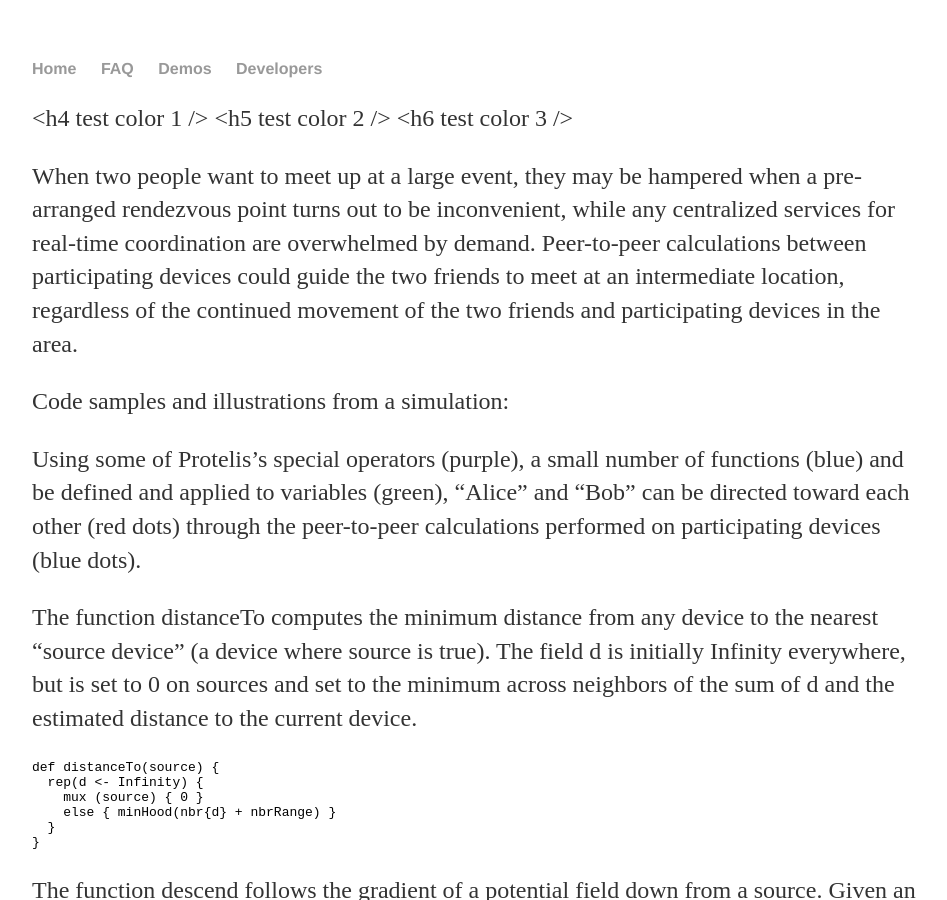
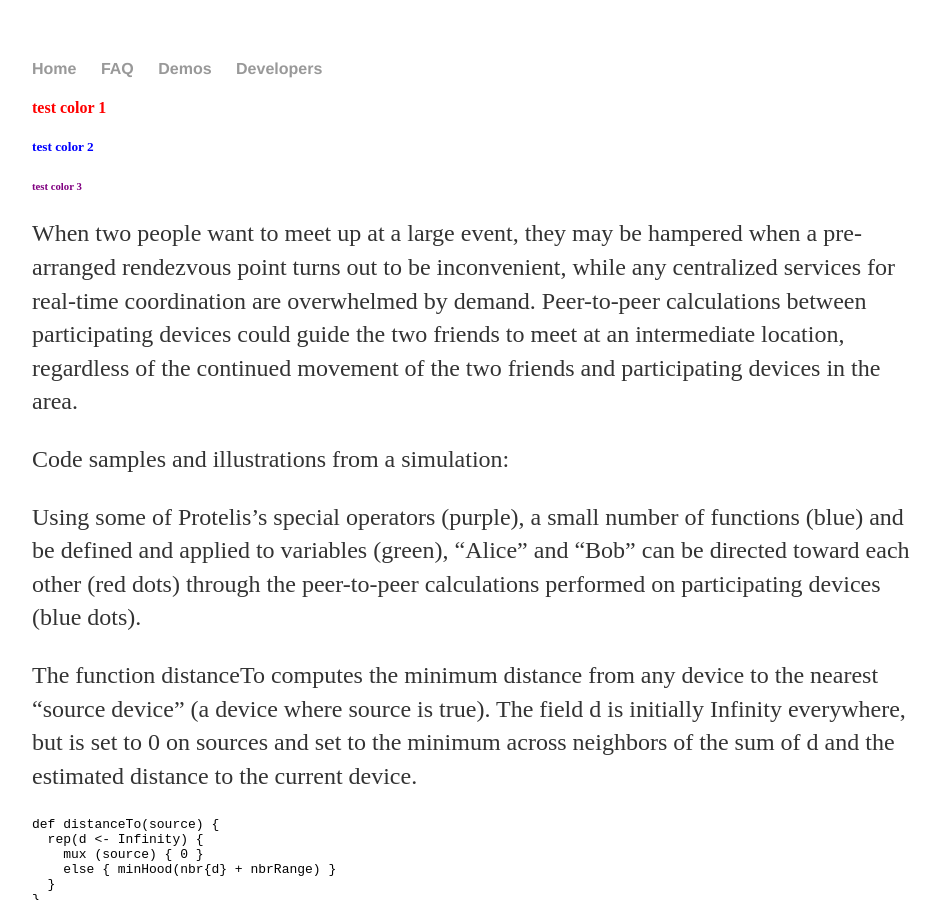
Before and after one commit to tasseomancy/tasseomancy.github.io, a Jekyll site: the page built from _posts/2018-02-07-peer-to-peer-route-planning.md, in a window 1280 px wide and 900 px high. Shown: the whole window, without its empty margins (160-1107 px from the left). Built offline with Jekyll 4.4.1, drawn with Linux system fonts in a browser that asks for light colours.

Commit message:
Update 2018-02-07-peer-to-peer-route-planning.md

```diff
--- a/_posts/2018-02-07-peer-to-peer-route-planning.md
+++ b/_posts/2018-02-07-peer-to-peer-route-planning.md
@@ -2,9 +2,9 @@
 title: Peer-to-peer route planning
 layout: default
 ---
-<h4 test color 1 />
-<h5 test color 2 />
-<h6 test color 3 />
+<h4> test color 1 </h4>
+<h5> test color 2 </h5>
+<h6> test color 3 </h6>
 
 When two people want to meet up at a large event, they may be hampered when a pre-arranged rendezvous point turns out to be inconvenient, while any centralized services for real-time coordination are overwhelmed by demand. Peer-to-peer calculations between participating devices could guide the two friends to meet at an intermediate location, regardless of the continued movement of the two friends and participating devices in the area.
 
```
